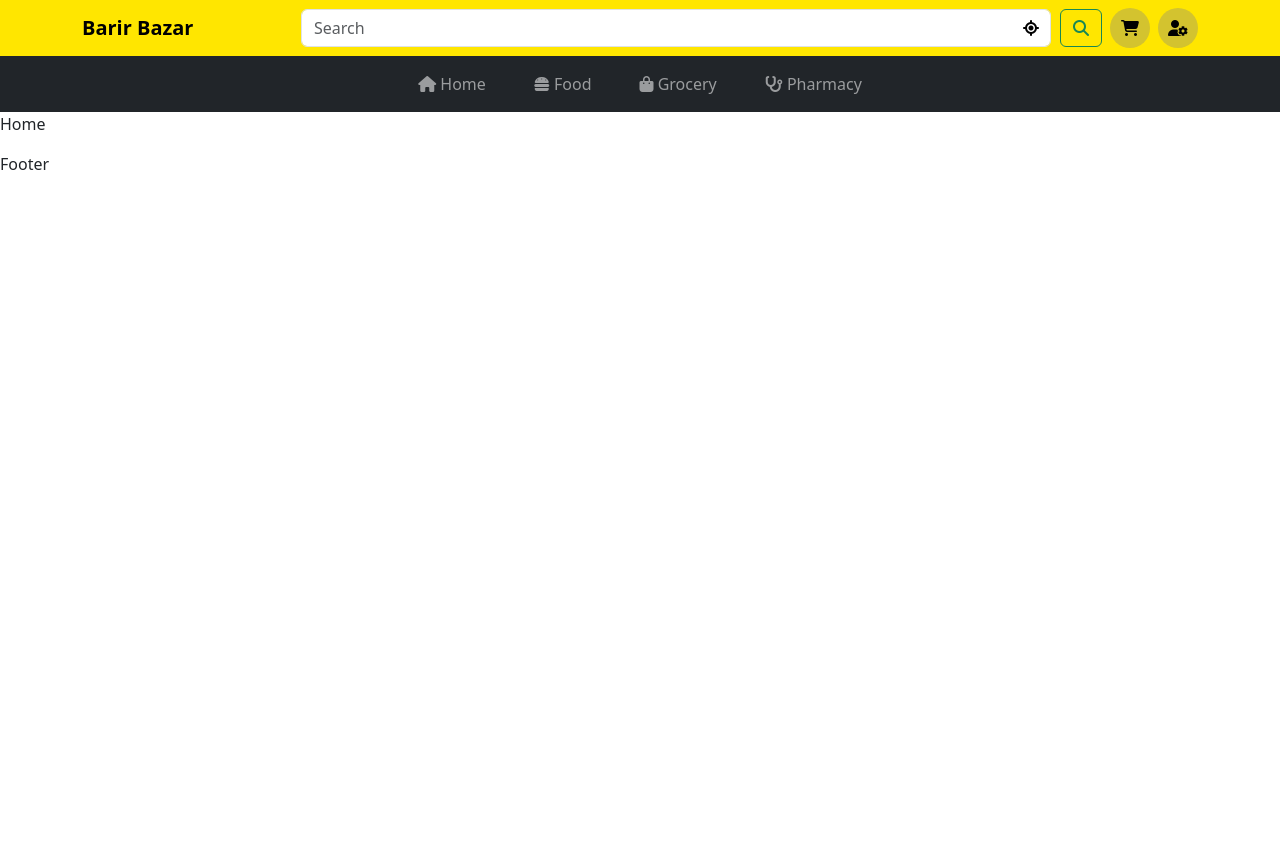
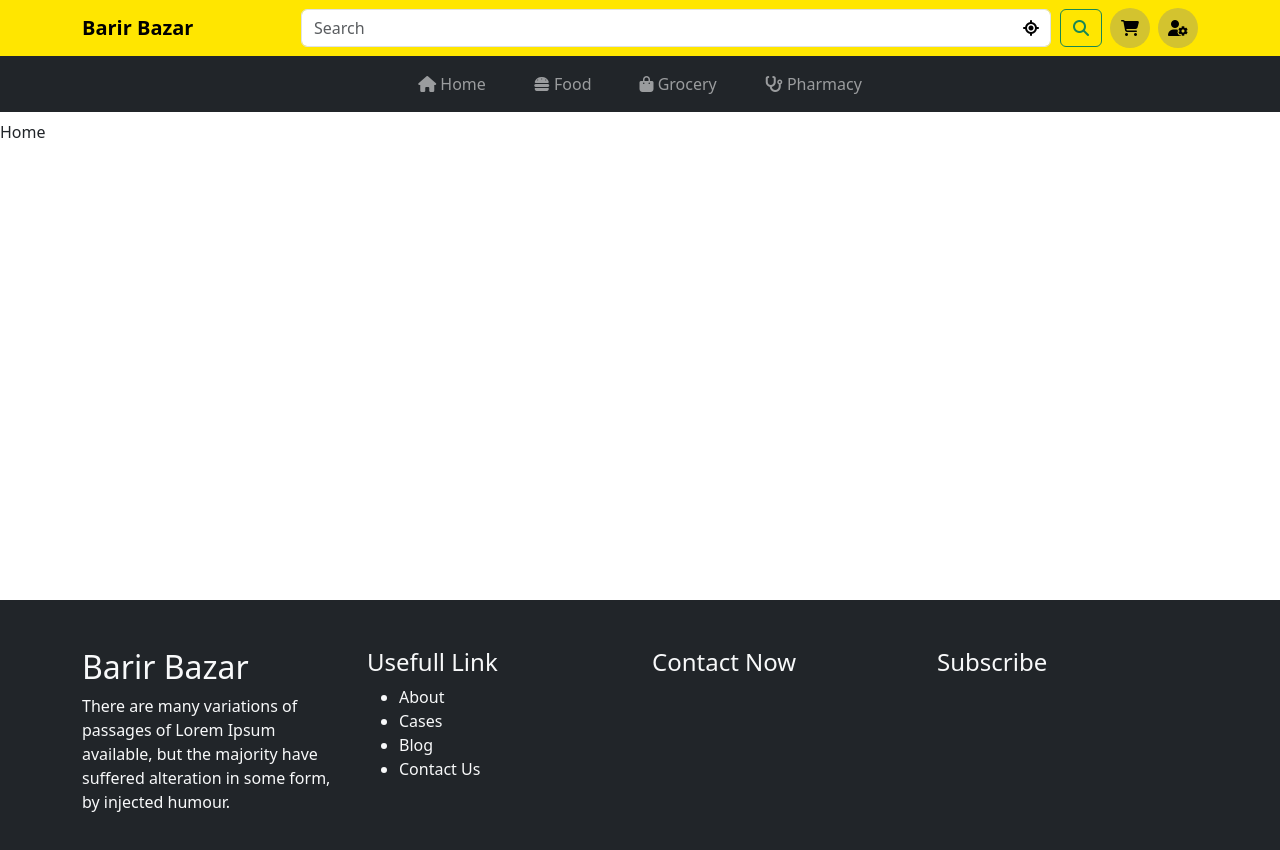
Before and after one commit to mdsahhinreza/barir-bazar, a React (Create React App) app: page / in a window 1280 px wide. Shown: the top 850 px of the page. Before the commit the page ends 800 px from the top, so only its background shows below. Built offline with nearby package versions, Linux system fonts and the light colour scheme.

Commit message:
Footer add

```diff
--- a/src/Pages/Home/HomePage/Homepage.jsx
+++ b/src/Pages/Home/HomePage/Homepage.jsx
@@ -2,9 +2,9 @@ import React from 'react'
 
 const Homepage = () => {
     return (
-        <>
-            <p>Home</p>
-        </>
+        <div style={{ height: "60vh" }}>
+            <p className='my-2'>Home</p>
+        </div>
     )
 }
 
--- a/src/Pages/Shared/Footer/Footer.jsx
+++ b/src/Pages/Shared/Footer/Footer.jsx
@@ -2,9 +2,34 @@ import React from 'react'
 
 const Footer = () => {
     return (
-        <div >
-            <p>Footer</p>
-        </div>
+        <footer className='bg-dark text-light py-5'>
+            <div className="container">
+                <div className="row">
+                    <div className="col-md-3">
+                        <h2>Barir Bazar</h2>
+                        <p>There are many variations of passages of Lorem Ipsum available, but the majority have suffered alteration in some form, by injected humour.</p>
+                    </div>
+                    <div className="col-md-3">
+
+                        <h4>Usefull Link</h4>
+                        <ul>
+                            <li>About</li>
+                            <li>Cases</li>
+                            <li>Blog</li>
+                            <li>Contact Us</li>
+                        </ul>
+
+
+                    </div>
+                    <div className="col-md-3">
+                        <h4>Contact Now</h4>
+                    </div>
+                    <div className="col-md-3">
+                        <h4>Subscribe</h4>
+                    </div>
+                </div>
+            </div>
+        </footer>
 
     )
 }
```
